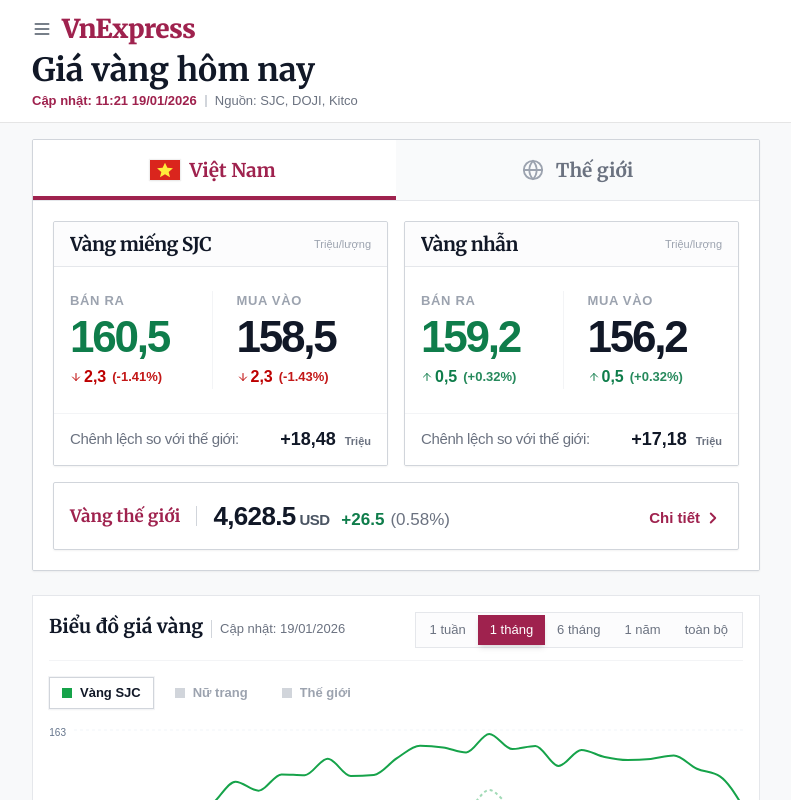
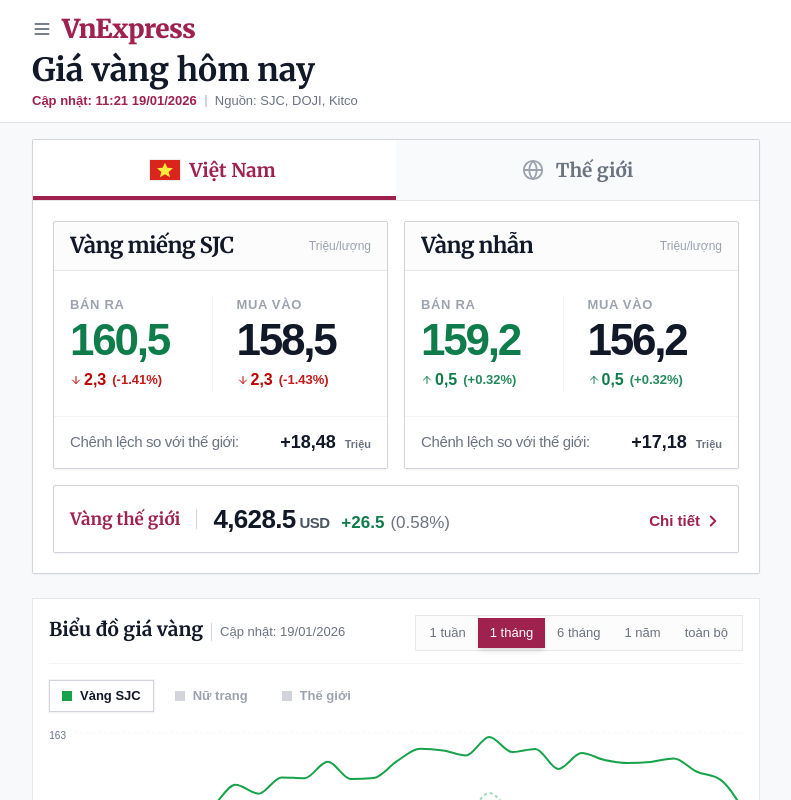
Before and after one commit to thienkhoi1802/VnExpress-Gi-V-ng, a React (Vite) app: page / in a window 1280 px wide. Shown: the top 800 px of the page, without its empty margins (244-1035 px from the left). Built offline with nearby package versions, Linux system fonts and the light colour scheme.

Commit message:
feat: Improve market highlight text sizes
Adjust font sizes and padding for better readability and visual hierarchy in market highlights. This change enhances the display of product labels and units on various screen sizes.

```diff
--- a/components/MarketHighlights.tsx
+++ b/components/MarketHighlights.tsx
@@ -108,11 +108,11 @@
       onClick={() => onProductClick(product)}
       className="bg-white border border-gray-300 hover:border-[#9f224e] hover:shadow-md transition-all cursor-pointer group relative flex flex-col h-full shadow-sm rounded-sm overflow-hidden"
     >
-      <div className="px-3 sm:px-4 py-2 flex justify-between items-center border-b border-gray-200 bg-gray-50/50">
-          <h3 className="font-bold tracking-tight text-gray-900 text-[15px] sm:text-lg leading-tight font-serif truncate">
+      <div className="px-3 sm:px-4 py-2.5 flex justify-between items-center border-b border-gray-200 bg-gray-50/50">
+          <h3 className="font-bold tracking-tight text-gray-900 text-[20px] sm:text-[22px] leading-tight font-serif truncate">
               {label}
           </h3>
-          <span className="text-[10px] sm:text-[11px] text-gray-400 font-medium shrink-0 whitespace-nowrap">Triệu/lượng</span>
+          <span className="text-[11px] sm:text-[12px] text-gray-400 font-medium shrink-0 whitespace-nowrap">Triệu/lượng</span>
       </div>
 
       <div className="px-2 sm:px-4 py-4 sm:py-6 grid grid-cols-2 gap-1 sm:gap-4 flex-grow items-start font-sans">
```
